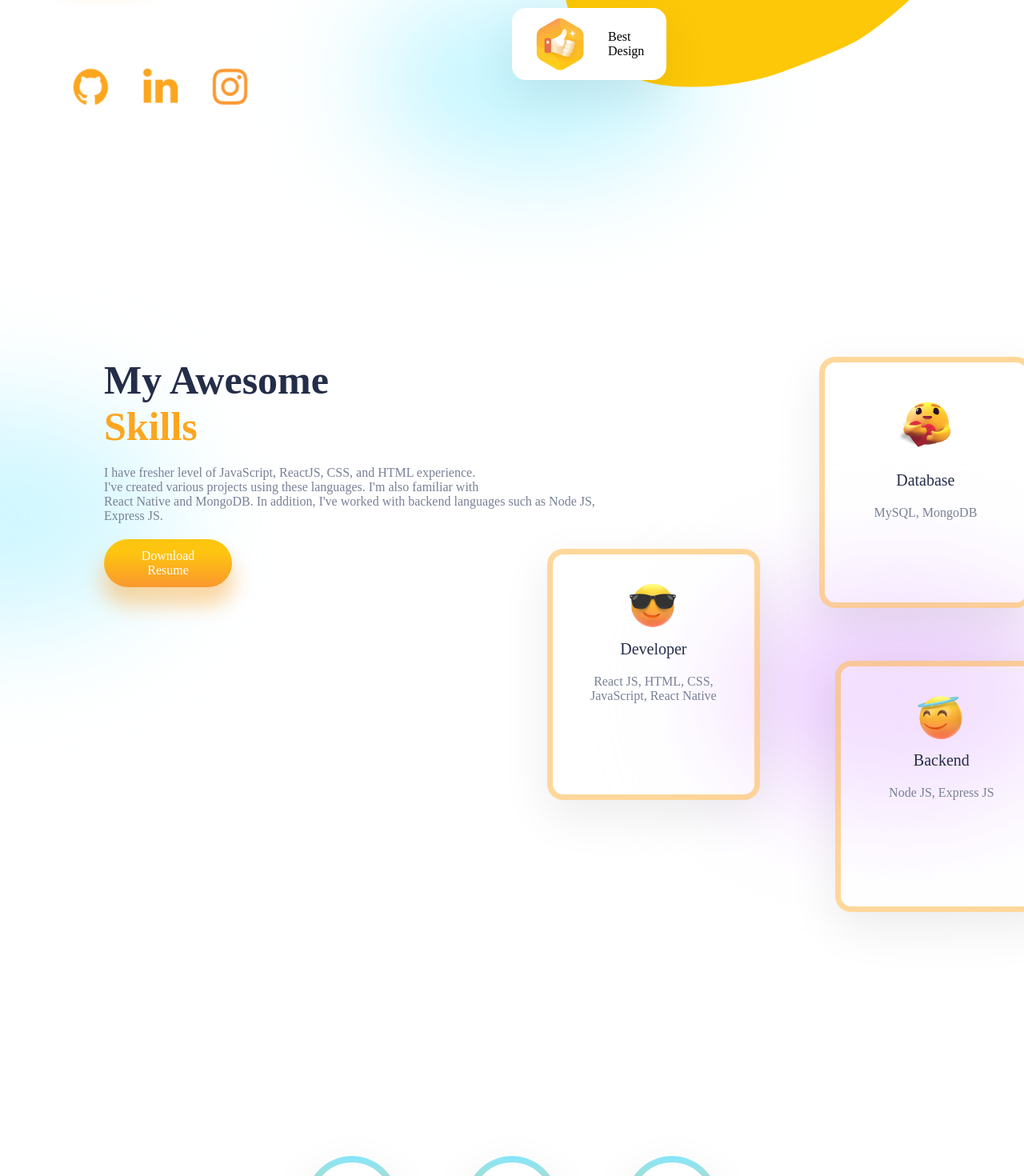
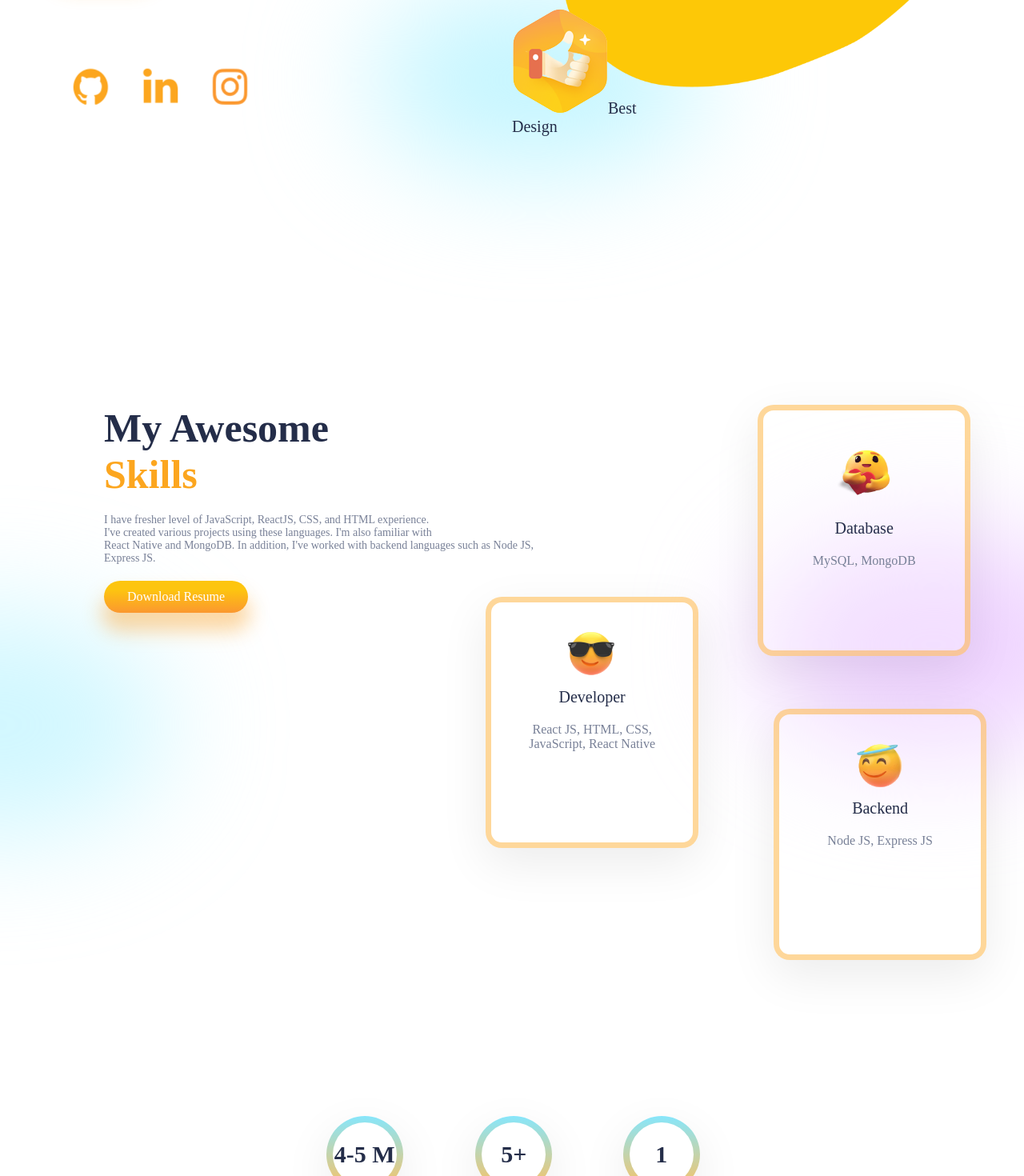
Before and after one commit to patelshravan/Shravan-Portfolio, a React (Create React App) app: page / in a window 1280 px wide. Shown: the part 560-2030 px from the top of the page at 80% size. Built offline with nearby package versions, Linux system fonts and the light colour scheme; a web font is replaced by a local one.

Commit message:
made it responsive

```diff
--- a/src/Components/Card/Card.css
+++ b/src/Components/Card/Card.css
@@ -14,17 +14,14 @@
   border-radius: 20px;
   padding: 0px 26px 2rem 26px;
 }
-
 .card span:nth-of-type(2) {
   color: var(--gray);
   font-size: 16px;
 }
-
 .card > img {
   transform: scale(0.6);
   margin-bottom: -2rem;
 }
-
 .c-button {
   background: #ffffff;
   box-shadow: 0px 19px 60px rgba(0, 0, 0, 0.08);
@@ -35,7 +32,13 @@
   color: #5290fd;
 }
 
-@media screen and (max-width: "480px") {
+.c-button:hover {
+  transform: scale(1.1);
+  cursor: pointer;
+}
+/* cards */
+
+@media screen and (max-width: 480px) {
   .card {
     width: auto;
   }
--- a/src/Components/Contacts/Contacts.css
+++ b/src/Components/Contacts/Contacts.css
@@ -3,6 +3,8 @@
   display: flex;
   height: 80vh;
   margin-top: 4rem;
+  /* scroll */
+  padding-top: 3rem;
 }
 
 .c-right {
@@ -22,7 +24,7 @@
 .c-right .user {
   width: 20rem;
   height: 2rem;
-  padding: 0.3rem;
+  padding: 0.3em;
   outline: none;
   border: 2px solid var(--orange);
   border-radius: 8px;
@@ -37,3 +39,15 @@ textarea {
   top: 1rem;
   left: 8rem;
 }
+
+@media screen and (max-width: 480px) {
+  .contact-form {
+    padding: 0;
+    flex-direction: column;
+    gap: 5rem;
+    height: 40rem;
+  }
+  .c-right .user {
+    width: 16rem;
+  }
+}
--- a/src/Components/Experience/Experience.css
+++ b/src/Components/Experience/Experience.css
@@ -5,17 +5,17 @@
   gap: 5rem;
   height: 30vh;
   margin-bottom: 8rem;
+  /* darkmode */
+  color: var(--black);
 }
-
 .achievement {
   display: flex;
   flex-direction: column;
   align-items: center;
 }
-
 .circle {
-  width: 5rem;
-  height: 5rem;
+  width: 4rem;
+  height: 4rem;
   background: white;
   border-radius: 100%;
   position: relative;
@@ -25,12 +25,10 @@
   font-size: 1.5rem;
   font-weight: bold;
   margin-bottom: 2rem;
-  color: black;
 }
-
 .circle::before {
   border-radius: 100%;
-  content: " ";
+  content: "";
   background-image: linear-gradient(to bottom, #87e6fb 0%, #ffc05c 100%);
   top: -8px;
   left: -8px;
@@ -44,3 +42,9 @@
 .achievement span:nth-of-type(2) {
   color: var(--orange);
 }
+
+@media screen and (max-width: 480px) {
+  .experience {
+    transform: scale(0.7);
+  }
+}
--- a/src/Components/FloatingDiv/FloatingDiv.css
+++ b/src/Components/FloatingDiv/FloatingDiv.css
@@ -1,19 +1,17 @@
-.floatingdiv {
+.floatingDiv {
   justify-content: space-around;
-  display: flex;
   background: white;
   box-shadow: var(--boxShadow);
   border-radius: 17px;
+  display: flex;
   align-items: center;
   padding: 0px 28px 0px 0px;
   height: 4.5rem;
 }
-
-.floatingdiv > img {
-  transform: scale(0.5);
+.floatingDiv > img {
+  transform: scale(0.4);
 }
-
-.floatingdiv > span {
+.floatingDiv > span {
   font-family: sans-serif;
   font-size: 16px;
   color: black;
--- a/src/Components/Footer/Footer.css
+++ b/src/Components/Footer/Footer.css
@@ -5,7 +5,6 @@
   position: relative;
   margin-top: -7rem;
 }
-
 .f-content {
   position: absolute;
   display: flex;
@@ -17,8 +16,13 @@
   gap: 4rem;
   color: white;
 }
-
 .f-icons {
   display: flex;
   gap: 2rem;
 }
+
+@media screen and (max-width: 480px) {
+  .f-content {
+    transform: scale(0.5);
+  }
+}
--- a/src/Components/Navbar/Navbar.css
+++ b/src/Components/Navbar/Navbar.css
@@ -2,11 +2,13 @@
   height: 10vh;
   display: flex;
   justify-content: space-between;
+  margin-bottom: 2rem;
+  top: 0;
 }
-
 .n-left {
   flex: 1;
   align-items: center;
+  justify-content: left;
   display: flex;
   gap: 2rem;
 }
@@ -15,29 +17,26 @@
   font-size: 1.3rem;
   font-weight: bold;
 }
-
 .n-right {
+  flex: 1;
   display: flex;
-  flex: 1;
   align-items: center;
-  justify-content: center;
+  justify-content: flex-end;
   font-weight: 400;
 }
 
 .n-list {
   flex: 10;
 }
-
 .n-list > ul {
   display: flex;
   gap: 2rem;
   margin-right: 4rem;
-  cursor: pointer;
 }
 
-.n-list > ul > li:hover {
+.n-list > ul :hover {
+  color: var(--orange);
   cursor: pointer;
-  color: var(--orange);
 }
 
 .n-button {
@@ -45,10 +44,10 @@
 }
 
 @media screen and (max-width: 480px) {
+  .n-button {
+    margin-left: 5px;
+  }
   .n-list {
     display: none;
   }
-  .n-button {
-    display: none;
-  }
 }
--- a/src/Components/Portfolio/Portfolio.css
+++ b/src/Components/Portfolio/Portfolio.css
@@ -1,3 +1,41 @@
+.portfolio {
+  display: flex;
+  align-items: center;
+  justify-content: center;
+  flex-direction: column;
+  height: 70vh;
+}
+/* heading */
+.portfolio span:nth-of-type(1) {
+  color: var(--black);
+  font-size: 2rem;
+  font-weight: bold;
+}
+
+.portfolio span:nth-of-type(2) {
+  color: var(--orange);
+  font-size: 2.5rem;
+  font-weight: bold;
+}
+
+/* slider */
+.portfolio .swiper {
+  overflow: visible !important;
+}
+
+.portfolio-slider {
+  margin-top: 3rem;
+  width: 100%;
+}
+
+.portfolio-slider .swiper-slide {
+  width: 20rem;
+}
+.portfolio img {
+  width: 19rem;
+  filter: drop-shadow(-12px 15px 13px rgba(0, 0, 0, 0.25));
+  border-radius: 19px;
+}
 .portfolio {
   display: flex;
   align-items: center;
@@ -88,3 +126,30 @@
   filter: drop-shadow(-12px 15px 13px rgba(0 0 0 0.25));
   border-radius: 19px;
 }
+
+@media screen and (max-width: 480px) {
+  #span1 {
+    display: none;
+  }
+  #span2 {
+    display: none;
+  }
+
+  #span3 {
+    display: none;
+  }
+  #span4 {
+    display: none;
+  }
+  #span5 {
+    display: none;
+  }
+
+  #span6 {
+    display: none;
+  }
+
+  #span7 {
+    display: none;
+  }
+}
--- a/src/Components/Services/Services.css
+++ b/src/Components/Services/Services.css
@@ -1,16 +1,19 @@
 .services {
   padding: 0 3rem 0 3rem;
   display: flex;
-  height: 90vh;
+  height: 30rem;
   margin-bottom: 8rem;
   margin-top: 9rem;
   margin-bottom: 13rem;
+  /* scroll view */
+  padding-top: 3rem;
 }
-
+/* left side */
 .awesome {
   display: flex;
   flex-direction: column;
   position: relative;
+  /* gap: 20px; */
 }
 
 .awesome > :nth-child(1) {
@@ -18,53 +21,49 @@
   font-size: 2.5rem;
   font-weight: bold;
 }
-
 .awesome > :nth-child(2) {
   color: var(--orange);
   font-size: 2.5rem;
   font-weight: bold;
 }
-
 .awesome > :nth-child(3) {
   color: var(--gray);
-  font-size: 16px;
+  font-size: 14px;
   margin-top: 1rem;
 }
-
 .s-button {
-  width: 8rem;
-  height: 3rem;
+  width: 9rem;
+  height: 2rem;
   margin-top: 1rem;
 }
-
+/* right sided */
 .cards {
   position: relative;
 }
-
 .cards > * {
   position: absolute;
 }
 
 /* blur */
+.s-blur2 {
+  left: 14rem;
+  top: 8rem;
+}
 
 .s-blur1 {
-  top: 3rem;
+  top: 13rem;
   left: -18rem;
 }
 
-.s-blur2 {
-  top: 14rem;
-  left: 8rem;
-}
-
-@media screen and (max-width: "480px") {
+@media screen and (max-width: 480px) {
   .services {
-    margin-top: 0;
+    margin-top: 100px;
     flex-direction: column;
     gap: 5rem;
     height: 66rem;
     padding: 0;
   }
+
   .cards {
     display: flex;
     flex-direction: column;
@@ -73,4 +72,9 @@
   .cards > * {
     position: static;
   }
+  .s-button {
+    width: 8rem;
+    height: 3rem;
+    margin-top: 1rem;
+  }
 }
--- a/src/Components/Testimonials/Testimonials.css
+++ b/src/Components/Testimonials/Testimonials.css
@@ -9,16 +9,13 @@
   gap: 2rem;
   position: relative;
 }
-
-/* .t-heading {
-  align-self: flex-start;
-} */
-
+.t-heading {
+  align-self: start;
+}
 .t-heading > * {
   font-size: 2rem;
   font-weight: bold;
 }
-
 .t-heading span:nth-of-type(2) {
   color: var(--orange);
 }
@@ -27,12 +24,10 @@
   left: 38rem;
   top: 16rem;
 }
-
 .t-blur2 {
   top: 9rem;
   left: 0;
 }
-
 .testimonial {
   display: flex;
   flex-direction: column;
@@ -40,33 +35,23 @@
   justify-content: space-evenly;
   padding: 2rem;
   width: 30rem;
-  height: 14rem;
-  background: rgba(255 255 255 0.26);
+  height: 12rem;
+  /* styles same as work.css */
+  background: rgba(255, 255, 255, 0.26);
   border: 7px solid var(--blueCard);
   box-shadow: var(--boxShadow);
   border-radius: 20px;
 }
-
 .testimonial > img {
   width: 6rem;
   height: 6rem;
   border-radius: 100%;
 }
-
-.testimonial > span:nth-of-type(1) {
-  color: var(--black);
-}
-
-.testimonial > span:nth-of-type(2) {
-  color: var(--black);
-}
-
 .testimonial > span {
   color: var(--gray);
 }
 
 /* slider */
-
 .t-wrapper .swiper {
   width: 100%;
   height: 70%;
@@ -82,12 +67,20 @@
   background: var(--orange);
 }
 
-@media screen and (max-width: " 480px") {
+@media screen and (min-width: 400px) and (max-device-width: 768px) {
   .t-wrapper {
     padding: 0;
+  }
+  .t-wrapper .swiper {
+    width: 100%;
+    height: 70%;
   }
   .testimonial > img {
     width: 70px;
     height: 70px;
   }
+
+  .testimonial {
+    height: 24rem;
+  }
 }
--- a/src/Components/Works/Works.css
+++ b/src/Components/Works/Works.css
@@ -3,9 +3,39 @@
   display: flex;
   height: 90vh;
   margin-top: 4rem;
+
+  /* scroll */
+  align-items: center;
+}
+/* left side */
+.awesome {
+  display: flex;
+  flex-direction: column;
+  position: relative;
 }
 
-/* Right Side */
+.awesome > :nth-child(1) {
+  color: var(--black);
+  font-size: 2.5rem;
+  font-weight: bold;
+}
+.awesome > :nth-child(2) {
+  color: var(--orange);
+  font-size: 2.5rem;
+  font-weight: bold;
+}
+.awesome > :nth-child(3) {
+  color: var(--gray);
+  font-size: 14px;
+  margin-top: 1rem;
+}
+.s-button {
+  width: 8rem;
+  height: 2rem;
+  margin-top: 4rem;
+}
+
+/* right side */
 .w-right {
   position: relative;
 }
@@ -19,37 +49,32 @@
   box-shadow: var(--smboxShadow);
   top: 2rem;
   background: white;
+  /* darkMode */
+  z-index: 2;
 }
-
 .w-mainCircle > * {
   position: absolute;
 }
-
 .w-mainCircle > :nth-child(1) {
   top: -3rem;
   left: 6rem;
 }
-
 .w-mainCircle > :nth-child(2) {
   left: -3rem;
   top: 5rem;
 }
-
 .w-mainCircle > :nth-child(3) {
+  left: 6rem;
   top: 5rem;
+}
+.w-mainCircle > :nth-child(4) {
+  left: 15rem;
+  top: 5rem;
+}
+.w-mainCircle > :nth-child(5) {
   left: 6rem;
+  top: 13rem;
 }
-
-.w-mainCircle > :nth-child(4) {
-  top: 5rem;
-  left: 15rem;
-}
-
-.w-mainCircle > :nth-child(5) {
-  top: 13rem;
-  left: 6rem;
-}
-
 .w-secCircle {
   width: 6rem;
   height: 6rem;
@@ -73,32 +98,32 @@
   height: 13rem;
   width: 13rem;
   border-radius: 100%;
-  z-index: -1;
+  /* darkMode */
+  z-index: 1;
 }
-
 .blueCircle {
   background: #1949b8;
   left: 18rem;
   top: 0rem;
 }
-
 .yellowCircle {
   background: #f5c32c;
   left: 18rem;
   top: 8rem;
 }
 
-@media screen and (max-width: "480px") {
+@media screen and (max-width: 480px) {
   .works {
     flex-direction: column;
     height: 55rem;
     padding: 0;
     gap: 5rem;
   }
+
   .w-right {
     display: flex;
     align-items: flex-start;
-    justify-content: flex-start;
+    justify-content: start;
     transform: scale(0.7);
   }
   .w-mainCircle {
```
Also changed, not shown: 2 other files (tests, documents, lock files or other folders).
